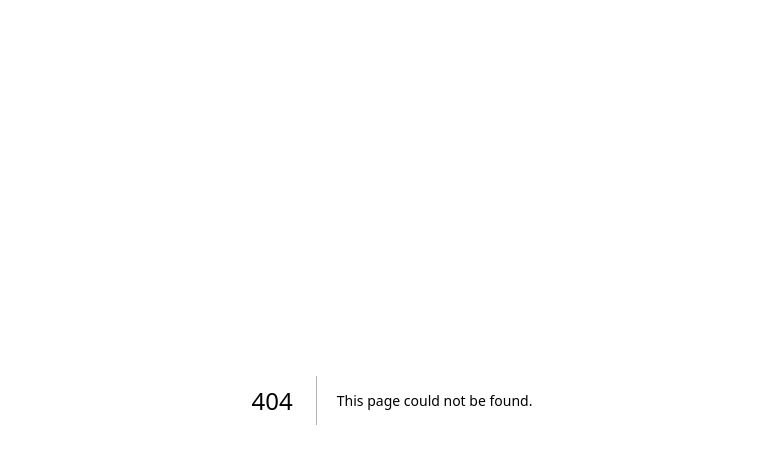
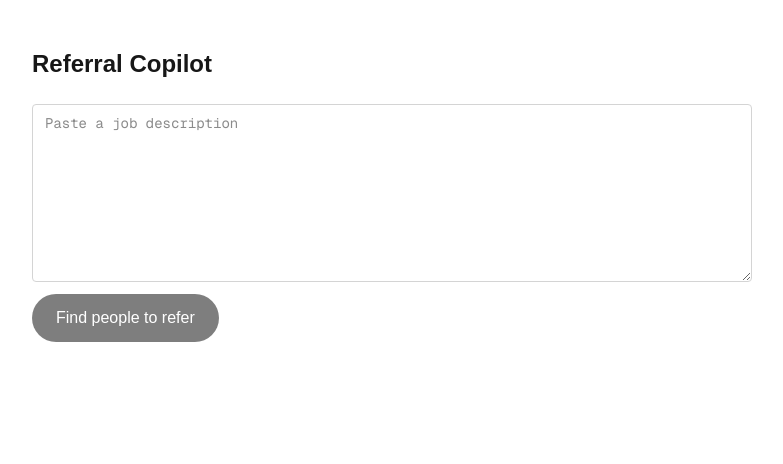
Before and after one commit to Ceugox/Dream-Team-Test, a Next.js app: page /referrals in a window 1280 px wide. Before the commit this address had no page. Shown: the top 464 px of the page, without its empty margins (248-1031 px from the left). Built offline with nearby package versions, Linux system fonts and the light colour scheme.

Commit message:
feat: Screen 3 - Referral Copilot with ranked, explained candidates

```diff
--- /dev/null
+++ b/src/app/referrals/page.tsx
@@ -0,0 +1,51 @@
+"use client";
+
+import { useEffect, useState } from "react";
+import { JobInput } from "@/components/JobInput";
+import { CandidateCard } from "@/components/CandidateCard";
+import type { Person } from "@/lib/domain/person";
+
+type Candidate = Person & { referralEvidence: string[] };
+
+export default function ReferralsPage() {
+  const [people, setPeople] = useState<Person[]>([]);
+  const [candidates, setCandidates] = useState<Candidate[]>([]);
+  const [loading, setLoading] = useState(false);
+
+  useEffect(() => {
+    const raw = sessionStorage.getItem("referral-copilot:people");
+    if (raw) setPeople(JSON.parse(raw));
+  }, []);
+
+  async function handleSubmit(jobDescription: string) {
+    setLoading(true);
+    try {
+      const res = await fetch("/api/match", {
+        method: "POST",
+        headers: { "Content-Type": "application/json" },
+        body: JSON.stringify({ jobDescription, people }),
+      });
+      const data = await res.json();
+      setCandidates(data.candidates);
+    } finally {
+      setLoading(false);
+    }
+  }
+
+  return (
+    <div className="mx-auto max-w-3xl px-6 py-12">
+      <h1 className="mb-6 text-2xl font-semibold">Referral Copilot</h1>
+      <JobInput onSubmit={handleSubmit} loading={loading} />
+      {candidates.length > 0 && (
+        <div className="mt-8">
+          <h2 className="mb-4 text-lg font-medium">People you should consider referring</h2>
+          <div className="space-y-4">
+            {candidates.slice(0, 10).map((c) => (
+              <CandidateCard key={c.id} candidate={c} />
+            ))}
+          </div>
+        </div>
+      )}
+    </div>
+  );
+}
--- /dev/null
+++ b/src/components/CandidateCard.tsx
@@ -0,0 +1,43 @@
+// src/components/CandidateCard.tsx
+import type { Person } from "@/lib/domain/person";
+
+type Candidate = Person & { referralEvidence: string[] };
+
+function Bar({ label, value }: { label: string; value: number }) {
+  return (
+    <div className="text-xs">
+      <div className="flex justify-between">
+        <span>{label}</span>
+        <span>{Math.round(value * 100)}%</span>
+      </div>
+      <div className="h-2 w-full rounded bg-neutral-100">
+        <div className="h-2 rounded bg-black" style={{ width: `${Math.round(value * 100)}%` }} />
+      </div>
+    </div>
+  );
+}
+
+export function CandidateCard({ candidate }: { candidate: Candidate }) {
+  return (
+    <div className="rounded-lg border border-neutral-200 p-4">
+      <div className="flex items-baseline justify-between">
+        <div>
+          <p className="font-medium">{candidate.name}</p>
+          {candidate.headline && <p className="text-sm text-neutral-500">{candidate.headline}</p>}
+        </div>
+        <span className="text-lg font-semibold">{Math.round((candidate.referralScore ?? 0) * 100)}%</span>
+      </div>
+      <div className="mt-3 space-y-2">
+        <Bar label="Job fit" value={candidate.jobFitScore ?? 0} />
+        <Bar label="Relationship" value={candidate.relationshipScore ?? 0} />
+      </div>
+      {candidate.referralEvidence.length > 0 && (
+        <ul className="mt-3 space-y-1 text-sm text-neutral-600">
+          {candidate.referralEvidence.map((e) => (
+            <li key={e}>• {e}</li>
+          ))}
+        </ul>
+      )}
+    </div>
+  );
+}
--- /dev/null
+++ b/src/components/JobInput.tsx
@@ -0,0 +1,26 @@
+// src/components/JobInput.tsx
+"use client";
+
+import { useState } from "react";
+
+export function JobInput({ onSubmit, loading }: { onSubmit: (text: string) => void; loading: boolean }) {
+  const [text, setText] = useState("");
+  return (
+    <div className="flex flex-col gap-3">
+      <textarea
+        value={text}
+        onChange={(e) => setText(e.target.value)}
+        placeholder="Paste a job description"
+        rows={8}
+        className="w-full rounded border border-neutral-300 px-3 py-2 font-mono text-sm"
+      />
+      <button
+        onClick={() => onSubmit(text)}
+        disabled={loading || text.trim().length === 0}
+        className="w-fit rounded-full bg-black px-6 py-3 text-white disabled:opacity-50"
+      >
+        {loading ? "Finding referrals..." : "Find people to refer"}
+      </button>
+    </div>
+  );
+}
```
